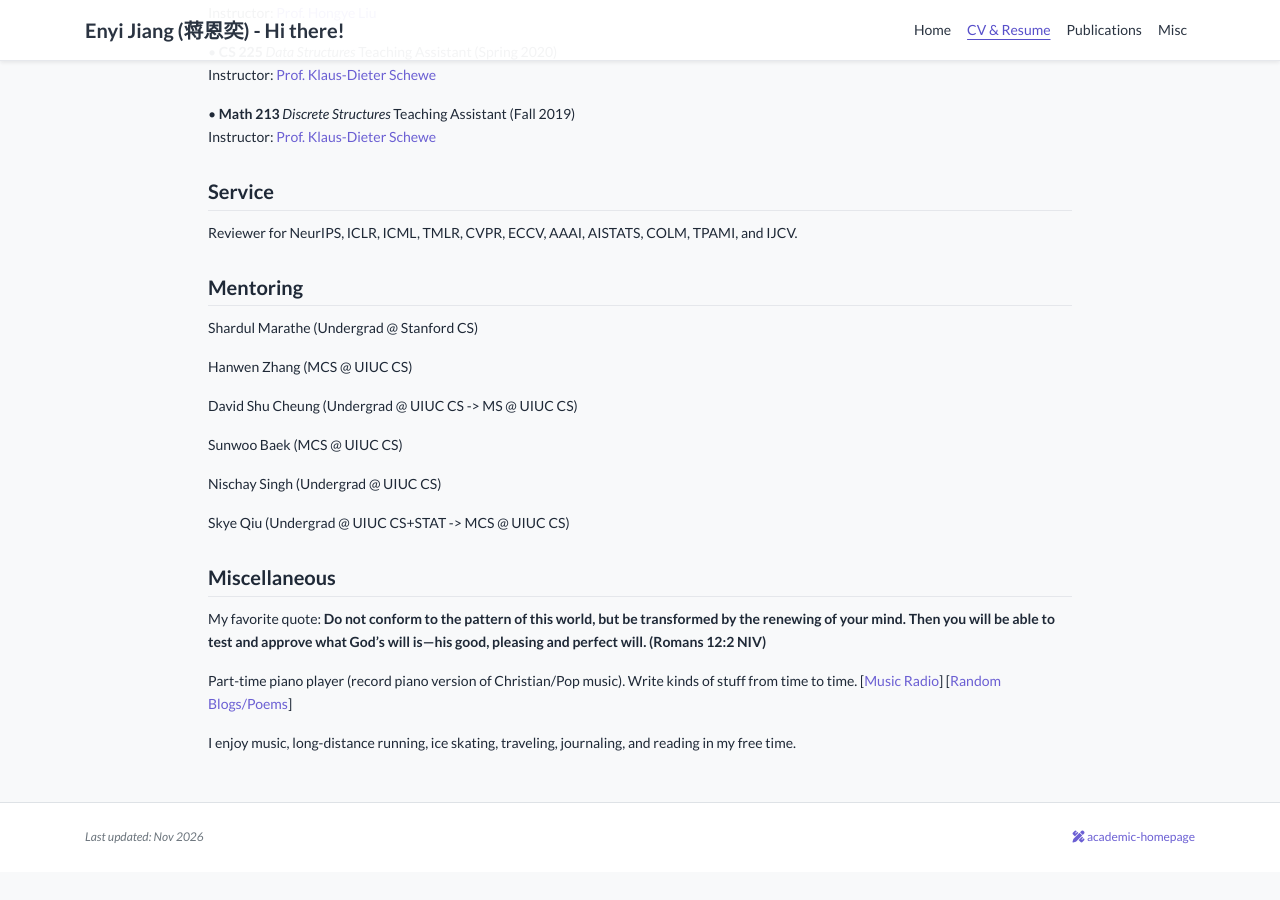
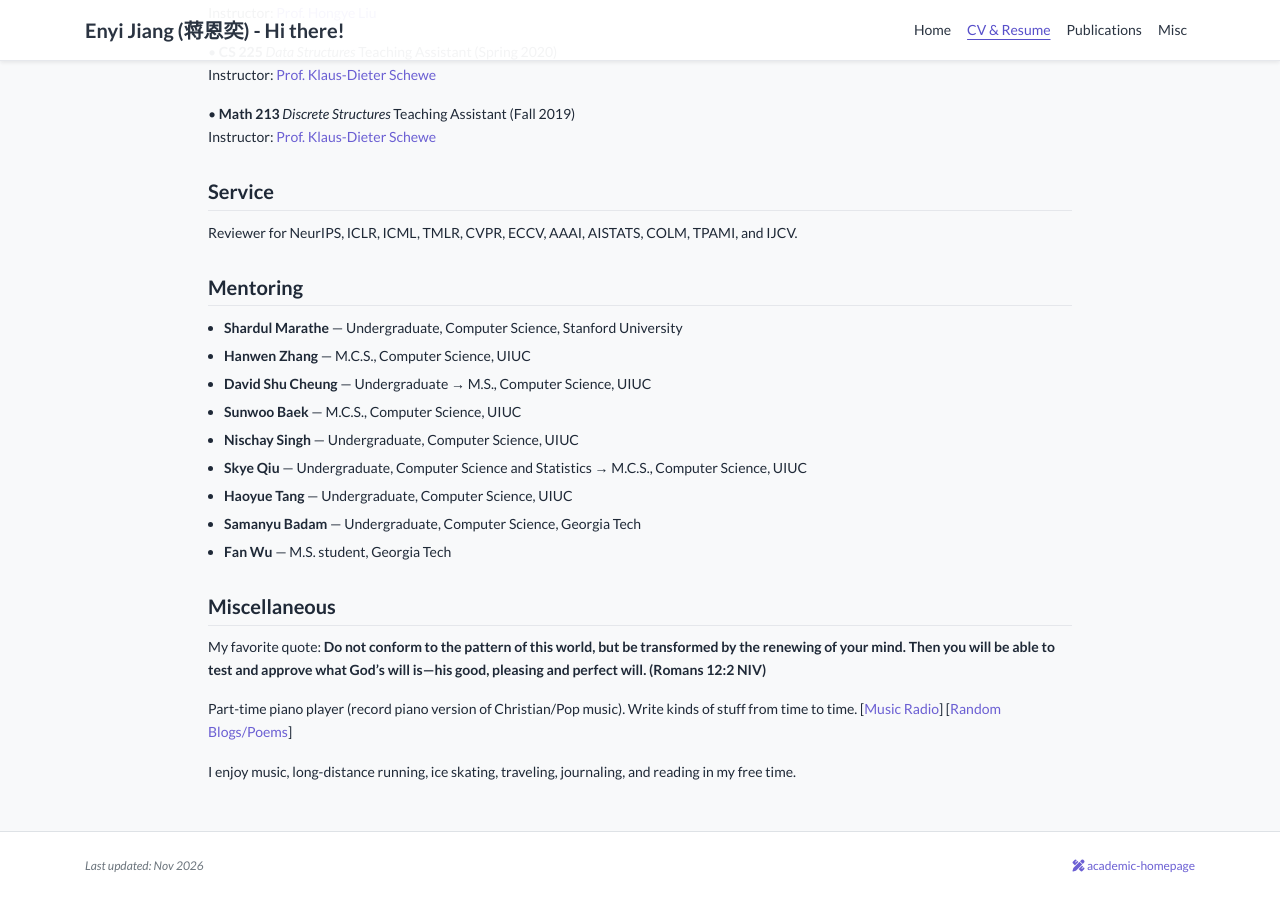
Before and after one commit to enyijiang/enyijiang.github.io, a Jekyll site: the page built from _pages/cv.md, in a window 1280 px wide and 900 px high, scrolled down 1248 px. Built offline with Jekyll 4.4.1, drawn with Linux system fonts in a browser that asks for light colours; nearby versions of some CDN libraries; a style sheet for code colours, icons or effects is not loaded; before the commit the page ends 2120 px from its top, so only the background shows below that.

Commit message:
List student mentees on the homepage and update the academic CV

```diff
--- a/_data/profile.yml
+++ b/_data/profile.yml
@@ -14,7 +14,7 @@ positions:
 
 email: "enyij2@illinois.edu"
 secondary_email: "enyij@stanford.edu"
-cv_link: /assets/files/Enyi_Jiang_CV.pdf?v=02a8a3ebb541
+cv_link: /assets/files/Enyi_Jiang_CV.pdf?v=45f9bf96feb2
 industry_resume_link: /assets/files/Enyi_Jiang_Industry_Resume.pdf?v=12f31e2aac97
 research_statement_link: /assets/files/Enyi_Jiang_Research_Statement.pdf
 teaching_statement_link: /assets/files/Enyi_Jiang_Teaching_Statement.pdf?v=ee0418d65a5c
--- /dev/null
+++ b/_includes/widgets/mentored_students.html
@@ -0,0 +1,11 @@
+<ul class="mb-0 pl-3">
+    <li><strong>Shardul Marathe</strong> — Undergraduate, Computer Science, Stanford University</li>
+    <li><strong>Hanwen Zhang</strong> — M.C.S., Computer Science, UIUC</li>
+    <li><strong>David Shu Cheung</strong> — Undergraduate → M.S., Computer Science, UIUC</li>
+    <li><strong>Sunwoo Baek</strong> — M.C.S., Computer Science, UIUC</li>
+    <li><strong>Nischay Singh</strong> — Undergraduate, Computer Science, UIUC</li>
+    <li><strong>Skye Qiu</strong> — Undergraduate, Computer Science and Statistics → M.C.S., Computer Science, UIUC</li>
+    <li><strong>Haoyue Tang</strong> — Undergraduate, Computer Science, UIUC</li>
+    <li><strong>Samanyu Badam</strong> — Undergraduate, Computer Science, Georgia Tech</li>
+    <li><strong>Fan Wu</strong> — M.S. student, Georgia Tech</li>
+</ul>
--- a/_pages/cv.md
+++ b/_pages/cv.md
@@ -83,17 +83,8 @@ See the [Publications](/publications/) tab for the full list.
 Reviewer for NeurIPS, ICLR, ICML, TMLR, CVPR, ECCV, AAAI, AISTATS, COLM, TPAMI, and IJCV.
 
 ## Mentoring
-Shardul Marathe (Undergrad @ Stanford CS)
 
-Hanwen Zhang (MCS @ UIUC CS)
-
-David Shu Cheung (Undergrad @ UIUC CS -> MS @ UIUC CS)
-
-Sunwoo Baek (MCS @ UIUC CS)
-
-Nischay Singh (Undergrad @ UIUC CS)
-
-Skye Qiu (Undergrad @ UIUC CS+STAT -> MCS @ UIUC CS)
+{% include widgets/mentored_students.html %}
 
 ## Miscellaneous
 
```
Also changed, not shown: index.html (+7 -0 lines), 1 other file.
